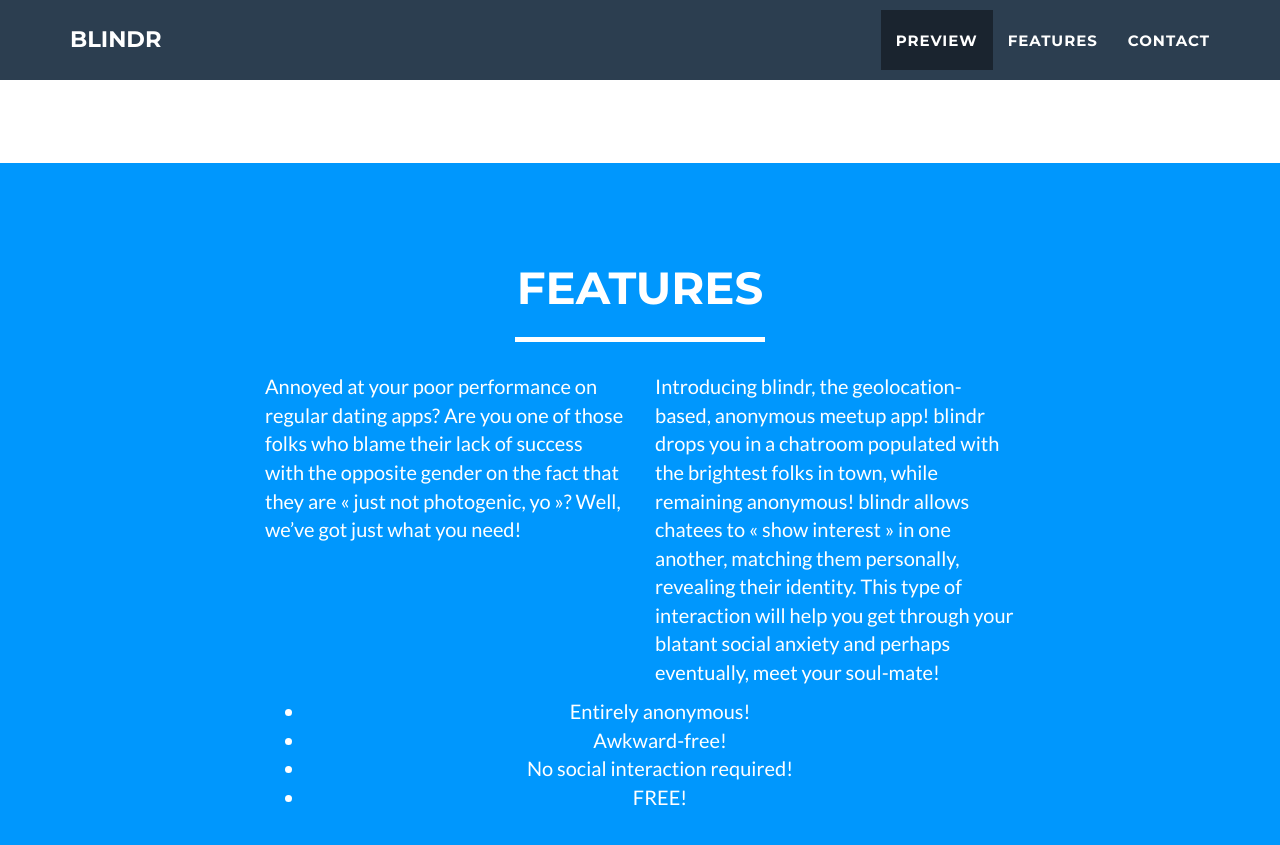
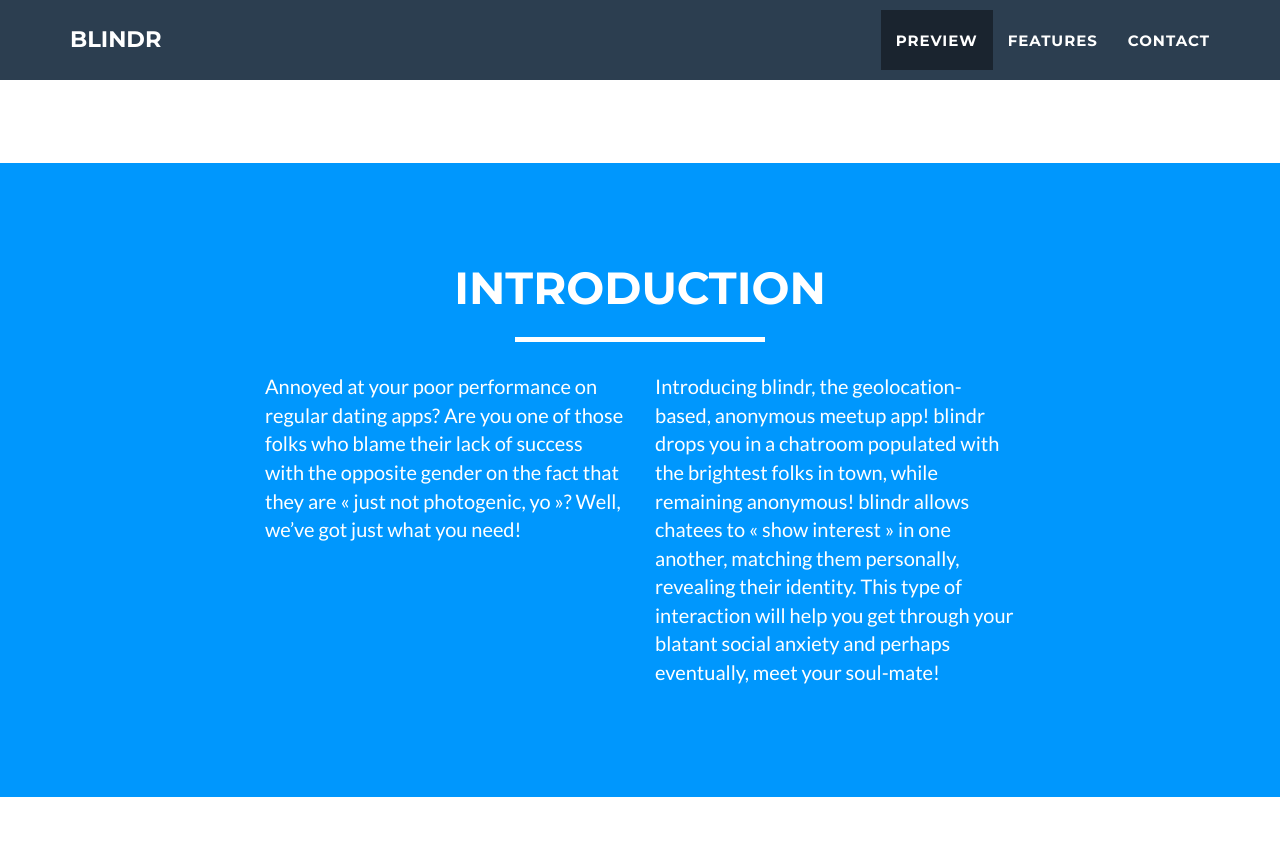
Before and after one commit to theblindr/blindr, a Jekyll site: the page built from index.html, in a window 1280 px wide and 900 px high, scrolled down 867 px. Shown: the top 845 px of the window. Built offline with Jekyll 4.4.1, drawn with Linux system fonts in a browser that asks for light colours.

Commit message:
plus mieux demÊme

```diff
--- a/_includes/about.html
+++ b/_includes/about.html
@@ -1,9 +1,9 @@
  <!-- About Section -->
-    <section class="success" id="features">
+    <section class="success" id="intro">
         <div class="container">
             <div class="row">
                 <div class="col-lg-12 text-center">
-                    <h2>Features</h2>
+                    <h2>Introduction</h2>
                     <hr class="star-light">
                 </div>
             </div>
@@ -14,14 +14,6 @@
                 <div class="col-lg-4">
                     <p>Introducing blindr, the geolocation-based, anonymous meetup app! blindr drops you in a chatroom populated with the brightest folks in town, while remaining anonymous! blindr allows chatees to « show interest » in one another, matching them personally, revealing their identity. This type of interaction will help you get through your blatant social anxiety and perhaps eventually, meet your soul-mate!</p>
                 </div>
-                <div class="col-lg-8 col-lg-offset-2 text-center" style="font-size:20px">
-                  <ul>
-                    <li>Entirely anonymous!</li>
-                    <li>Awkward-free!</li>
-                    <li>No social interaction required!</li>
-                    <li>FREE!</li>
-                  </ul>
-                </div>
             </div>
         </div>
     </section>
--- a/_includes/nav.html
+++ b/_includes/nav.html
@@ -22,7 +22,7 @@
                         <a href="#preview">Preview</a>
                     </li>
                     <li class="page-scroll">
-                        <a href="#features">Features</a>
+                        <a href="#intro">Features</a>
                     </li>
                     <li class="page-scroll">
                         <a href="#contact">Contact</a>
```
